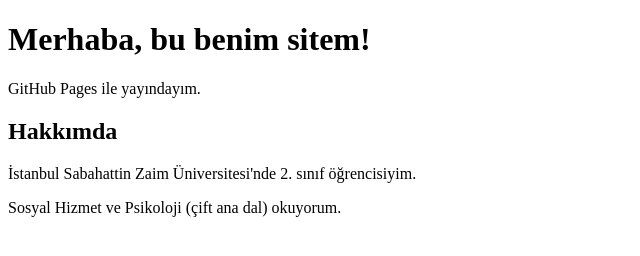
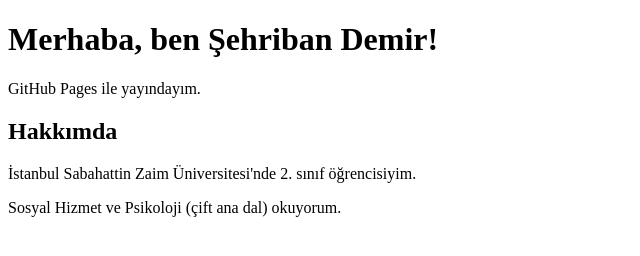
Before and after one commit to sehribandemir/sehribandemir, a plain HTML site: page index.html in a window 1280 px wide. Shown: the whole page, without its empty margins (0-640 px from the left). Drawn offline with Linux system fonts and the light colour scheme.

Commit message:
Update index.html

```diff
--- a/index.html
+++ b/index.html
@@ -2,13 +2,13 @@
 <html lang="tr">
 <head>
   <meta charset="UTF-8">
-  <title>Sehribandemir</title>
+  <title>Şehriban Demir</title>
 </head>
 <body>
-  <h1>Merhaba, bu benim sitem!</h1>
+  <h1>Merhaba, ben Şehriban Demir!</h1>
   <p>GitHub Pages ile yayındayım.</p>
-</body>
-</html>
   <h2>Hakkımda</h2>
   <p>İstanbul Sabahattin Zaim Üniversitesi'nde 2. sınıf öğrencisiyim.</p>
   <p>Sosyal Hizmet ve Psikoloji (çift ana dal) okuyorum.</p>
+</body>
+</html>
```
